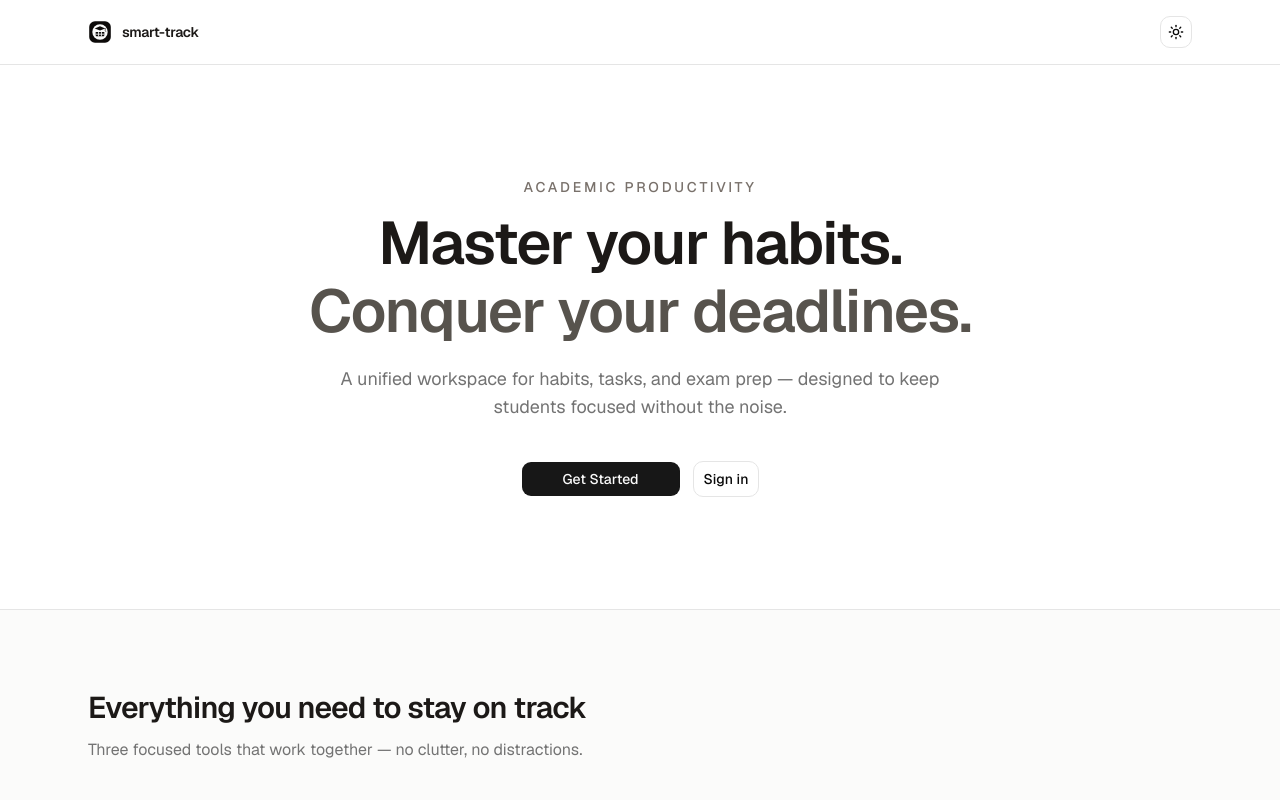
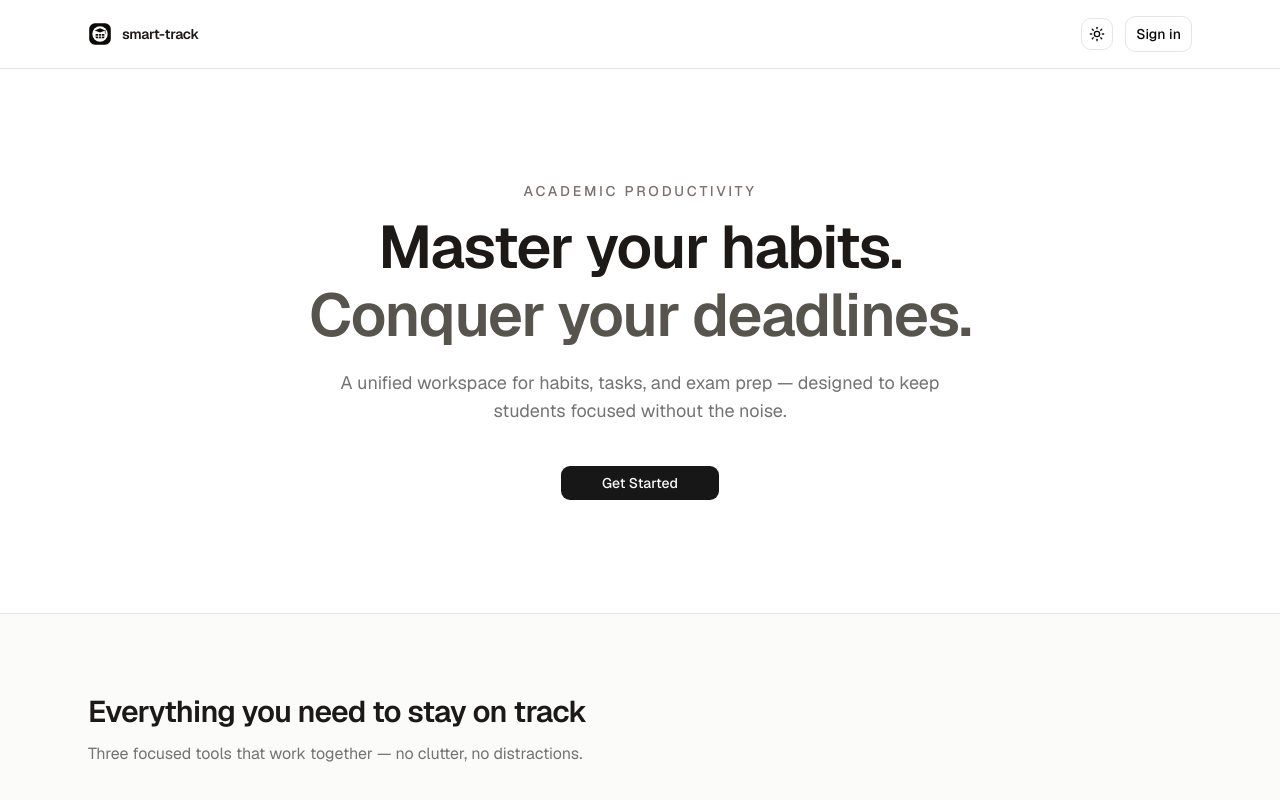
Before and after one commit to abdul-rahman-0x/smart-track, a Next.js app: page / in a window 1280 px wide. Shown: the top 800 px of the page. Built offline with nearby package versions, Linux system fonts and the light colour scheme.

Commit message:
feat: update Home page layout to include sign-in button alongside mode toggle for improved user access

```diff
--- a/app/page.tsx
+++ b/app/page.tsx
@@ -114,7 +114,13 @@ export default function Home() {
             <header className="border-b border-border">
                 <div className="mx-auto flex w-full max-w-6xl items-center justify-between gap-4 px-4 py-4 sm:px-6">
                     <BrandMark href="/" size="sm" />
-                    <ModeToggle />
+
+                    <div className="flex items-center gap-3">
+                        <ModeToggle />
+                        <Button asChild variant="outline" size="lg">
+                            <Link href="/login">Sign in</Link>
+                        </Button>
+                    </div>
                 </div>
             </header>
 
@@ -131,16 +137,14 @@ export default function Home() {
                             </span>
                         </h1>
                         <p className="mx-auto mt-6 max-w-2xl text-base leading-7 text-muted-foreground sm:text-lg">
-                            A unified workspace for habits, tasks, and exam
-                            prep — designed to keep students focused without the
+                            A unified workspace for habits, tasks, and exam prep
+                            — designed to keep students focused without the
                             noise.
                         </p>
+
                         <div className="mt-10 flex flex-col items-center justify-center gap-3 sm:flex-row">
                             <Button asChild size="lg" className="min-w-40">
                                 <Link href="/dashboard">Get Started</Link>
-                            </Button>
-                            <Button asChild variant="outline" size="lg">
-                                <Link href="/login">Sign in</Link>
                             </Button>
                         </div>
                     </div>
@@ -160,7 +164,12 @@ export default function Home() {
 
                         <div className="grid grid-cols-1 gap-6 md:grid-cols-3">
                             {features.map(
-                                ({ title, description, icon: Icon, preview }) => (
+                                ({
+                                    title,
+                                    description,
+                                    icon: Icon,
+                                    preview,
+                                }) => (
                                     <article
                                         key={title}
                                         className="flex flex-col rounded-xl border border-border bg-card p-6 shadow-sm">
@@ -177,7 +186,7 @@ export default function Home() {
                                             {preview}
                                         </div>
                                     </article>
-                                )
+                                ),
                             )}
                         </div>
                     </div>
```
